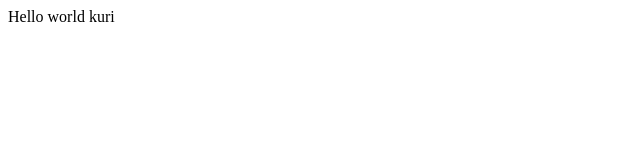
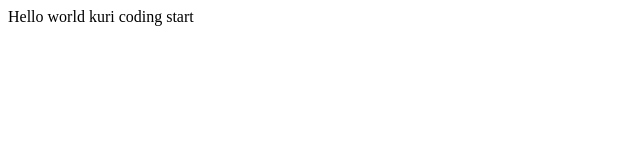
Before and after one commit to sommer99/opentutorials_kuri, a plain HTML site: page index.html in a window 1280 px wide. Shown: the whole page, without its empty margins (0-640 px from the left). Drawn offline with Linux system fonts and the light colour scheme.

Commit message:
add coding !!! to index.html

```diff
--- a/index.html
+++ b/index.html
@@ -20,5 +20,6 @@
 
     <body>
         Hello world kuri
+        coding start
     </body>
 </html>
```
